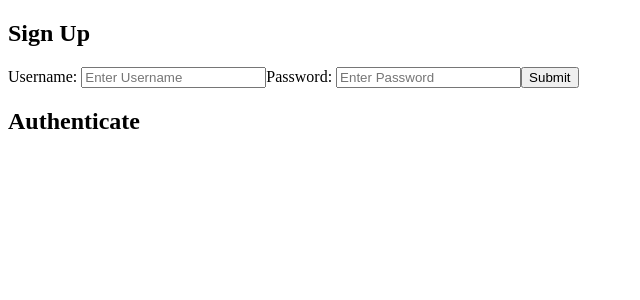
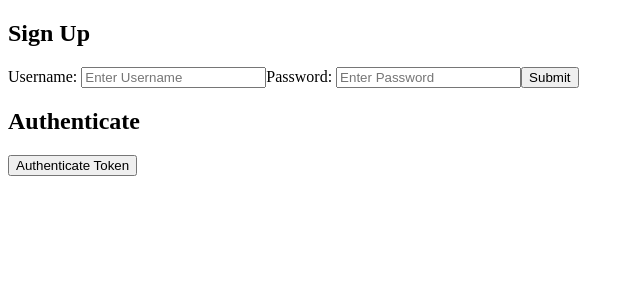
Before and after one commit to Hakjae415/react-form, a React (Vite) app: page / in a window 1280 px wide. Shown: the top 300 px of the page, without its empty margins (0-640 px from the left). Built offline with nearby package versions, Linux system fonts and the light colour scheme.

Commit message:
done with authentication

```diff
--- a/index.html
+++ b/index.html
@@ -2,7 +2,6 @@
 <html lang="en">
   <head>
     <meta charset="UTF-8" />
-    <link rel="icon" type="image/svg+xml" href="/vite.svg" />
     <meta name="viewport" content="width=device-width, initial-scale=1.0" />
     <script type="module" src="/src/main.jsx" defer></script>
     <title>React-Form</title>
--- a/src/App.jsx
+++ b/src/App.jsx
@@ -7,8 +7,8 @@
 
   return (
     <>
-      <SignUpForm/>
-      <Authenticate/>
+      <SignUpForm token={token} setToken={setToken}/>
+      <Authenticate token={token} setToken={setToken}/>
     </>
   )
 }
--- a/src/components/Authenticate.jsx
+++ b/src/components/Authenticate.jsx
@@ -1,7 +1,32 @@
-const Authenticate = () => {
+import {useState, useEffect} from 'react'
+
+const Authenticate = ({ token }) => {
+    const [successMessage, setSuccessMessage] = useState(null)
+    const [error, setError] = useState(null)
+
+    const handleClick = async() => {
+        console.log("handleclick")
+        try {
+            const response = await fetch("https://fsa-jwt-practice.herokuapp.com/authenticate",{
+                method: "GET",
+                headers:{
+                    "Content-Type": "application/json",
+                    Authorization: `Bearer ${token}`,
+                },
+            })
+            const data = await response.json()
+            setSuccessMessage(data.message)
+        } catch(error) {
+            setError(error.message)
+        }
+    }
+
     return (
         <>
           <h2>Authenticate</h2>
+          {successMessage && <p>{successMessage}</p>}
+          {error && <p>{error}</p>}
+          <button onClick={handleClick}>Authenticate Token</button>
         </>
     )
 };
--- a/src/components/SignUpForm.jsx
+++ b/src/components/SignUpForm.jsx
@@ -1,6 +1,6 @@
 import {useState, useEffect} from 'react'
 
-const SignUpForm = () => {
+const SignUpForm = ({setToken}) => {
     const [username, setUsername] = useState('');
     const [password, setPassword] = useState('');
     const [error, setError] = useState(null)
@@ -19,7 +19,7 @@
                 })
             })
             const data = await response.json()
-            console.log(data)
+            setToken(data.token)
         } catch(error) {
             setError(error.message)
         }
```
